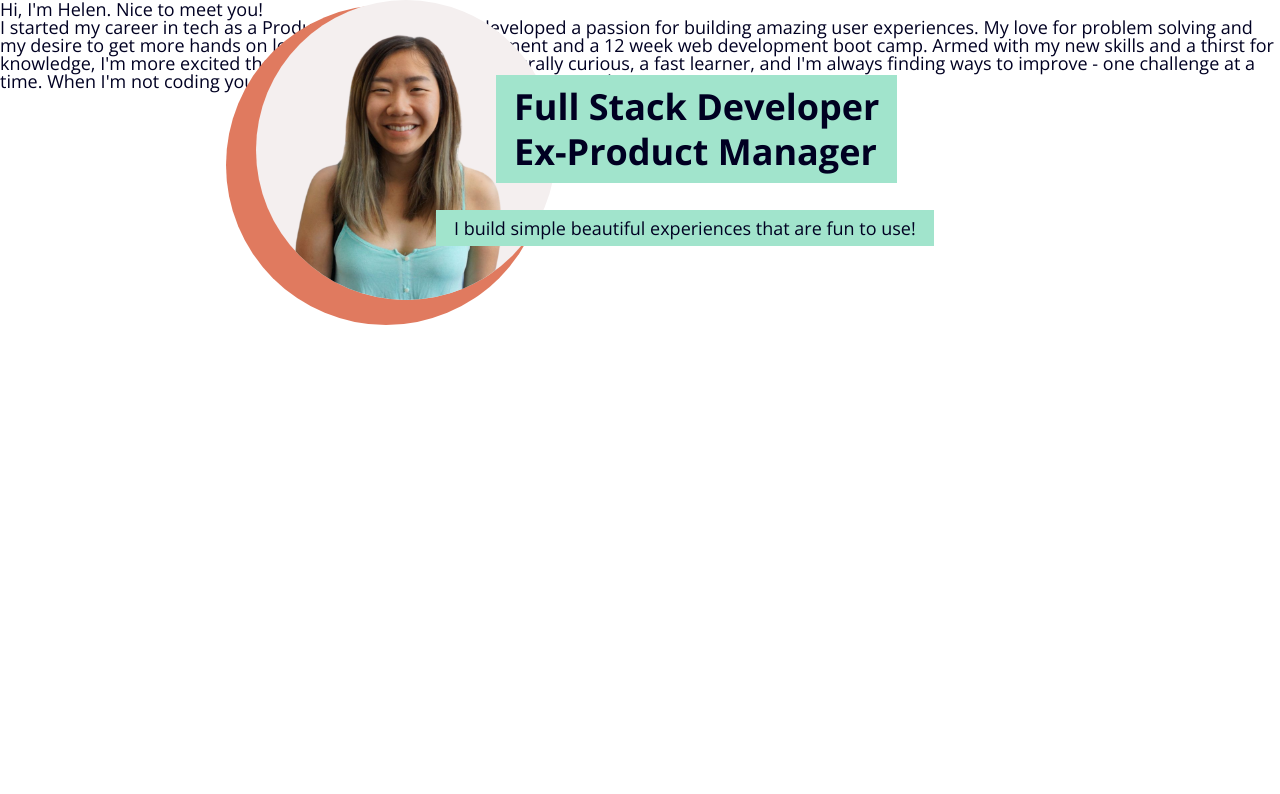
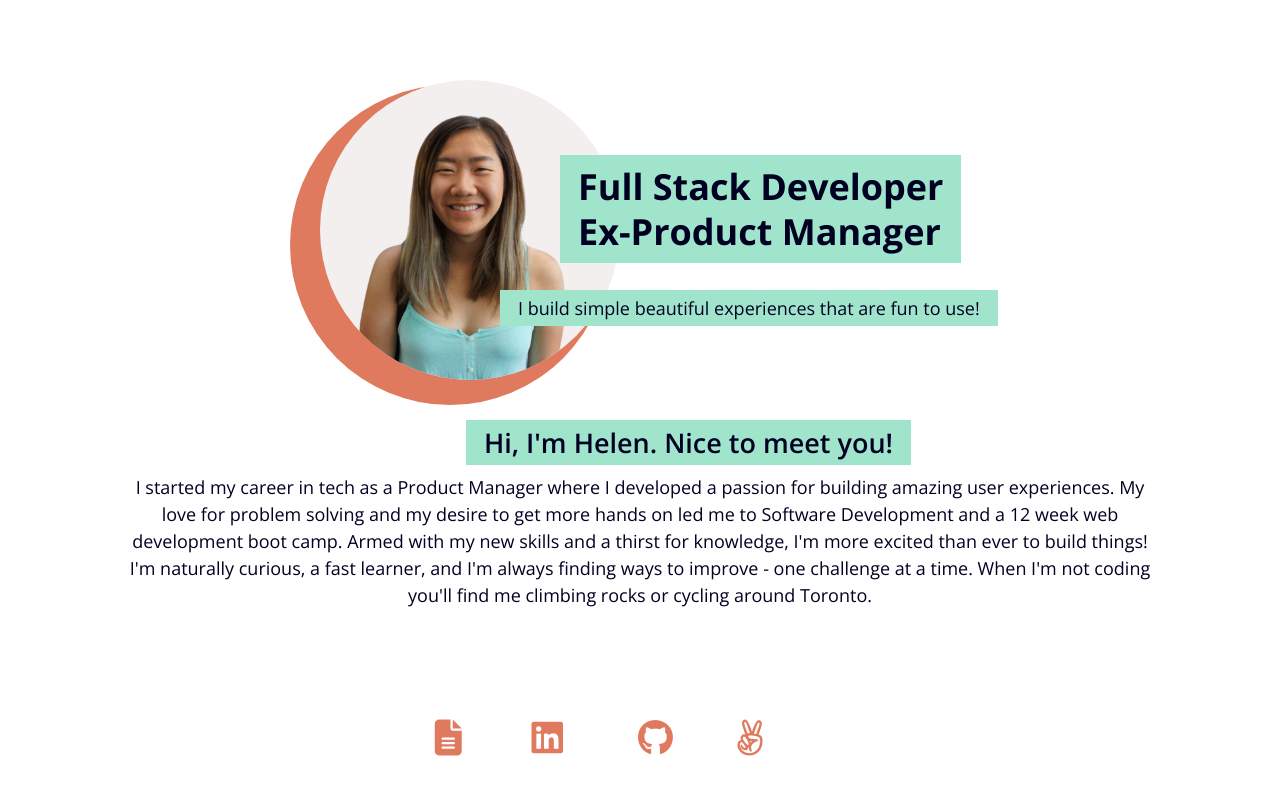
Before and after one commit to helenohyeah/helenohyeah.github.io, a website with bundled scripts: page index.html in a window 1280 px wide. Built offline with nearby package versions, Linux system fonts and the light colour scheme.

Commit message:
Style remaining About section

```diff
--- a/index.html
+++ b/index.html
@@ -36,5 +36,6 @@
 
   </body>
   <!-- Scripts -->
-  <script type="module" src="js/main.js"> </script>
+  <script type="module" src="js/main.js"></script>
+  <script src="https://kit.fontawesome.com/23e5ca0ffc.js" crossorigin="anonymous"></script>
 </html>
--- a/js/main.js
+++ b/js/main.js
@@ -10,7 +10,22 @@ const generateNav = (data) => {
 
 const generateAbout = (data) => {
   const title = data.title.split(/\n/g).join('<br>');
-  console.log('title:', title);
+  const tempContact = `
+  <div class="contact">
+    <div class="_wrapper">
+      <a href="https://helenouyang.me/resume" target="external"><i class="fas fa-file-alt"></i><span id="resume-text">Resume</span></a>
+    </div>
+    <div class="_wrapper">
+      <a href="https://www.linkedin.com/in/helenouyang/" target="external"><i class="fab fa-linkedin"></i><span id="linkedin-text">LinkedIn</span></a>
+    </div>
+    <div class="_wrapper">
+      <a href="https://github.com/helenohyeah" target="external"><i class="fab fa-github"></i><span id="github-text">GitHub</span></a>
+    </div>
+    <div class="_wrapper">
+      <a href="https://angel.co/u/helen-ouyang"><i class="fab fa-angellist"></i><span id="angellist-text">AngelList</span></a>
+    </div>
+  </div>
+  `;
   const html = `
   <div id="profile">
     <div id="profile-picture">
@@ -23,6 +38,7 @@ const generateAbout = (data) => {
     <h2>${data.bioIntro}</h2>
     <p>${data.bioBody}</p>
   </div>
+  ${tempContact}
   `;
   return html;
 };
--- a/scss/_typography.scss
+++ b/scss/_typography.scss
@@ -12,8 +12,18 @@ html {
     font-weight: 700;
   }
 
+  h2 {
+    font-size: 1.5rem;
+    font-weight: 600;
+  }
+
   h3 {
     font-size: 1rem;
     font-weight: 400;
   }
+
+  p {
+    font-size: 1rem;
+    font-weight: 400;
+  }
 }
--- a/scss/main.scss
+++ b/scss/main.scss
@@ -10,14 +10,13 @@ body {
 .about {
   height: 100vh;
   width: 100vw;
+  overflow-y: scroll;
 
   #profile {
-    // display: flex;
-    // flex-direction: column;
-    margin-left: auto;
     width: 60vw;
     position: fixed;
-    left: 20%;
+    left: 25%;
+    top: 10%;
 
     #profile-picture {
       height: 300px;
@@ -51,4 +50,60 @@ body {
       padding: 0.5rem 1rem;
     }
   }
+
+  #bio {
+    width: 80vw;
+    position: fixed;
+    left: 10%;
+    top: calc(300px + 15%);
+
+    h2 {
+      position: absolute;
+      background: $primary;
+      padding: 0.5rem 1rem;
+      left: 33%;
+    }
+
+    p {
+      position: absolute;
+      top: 3rem;
+      text-align: center;
+      line-height: 1.5rem;
+    }
+  }
+
+  .contact {
+    margin-top: 90vh;
+    display: flex;
+    justify-content: center;
+
+    a {
+      text-decoration: none;
+      color: $dark;
+      font-weight: 600;
+    }
+
+    i {
+      font-size: 2rem;
+      color: $accent;
+    }
+
+    span {
+      position: relative;
+      top: -10%;
+      left: -50%;
+      text-decoration: none;
+      opacity: 0;
+    }
+
+    ._wrapper:hover span {
+      opacity: 1;
+      transition: 0.3s linear;
+    }
+
+    ._wrapper:hover i {
+      opacity: 0.5;
+      transition: 0.3s linear;
+    }
+  }
 }
```
Also changed, not shown: css/main.css, 1 other file.
